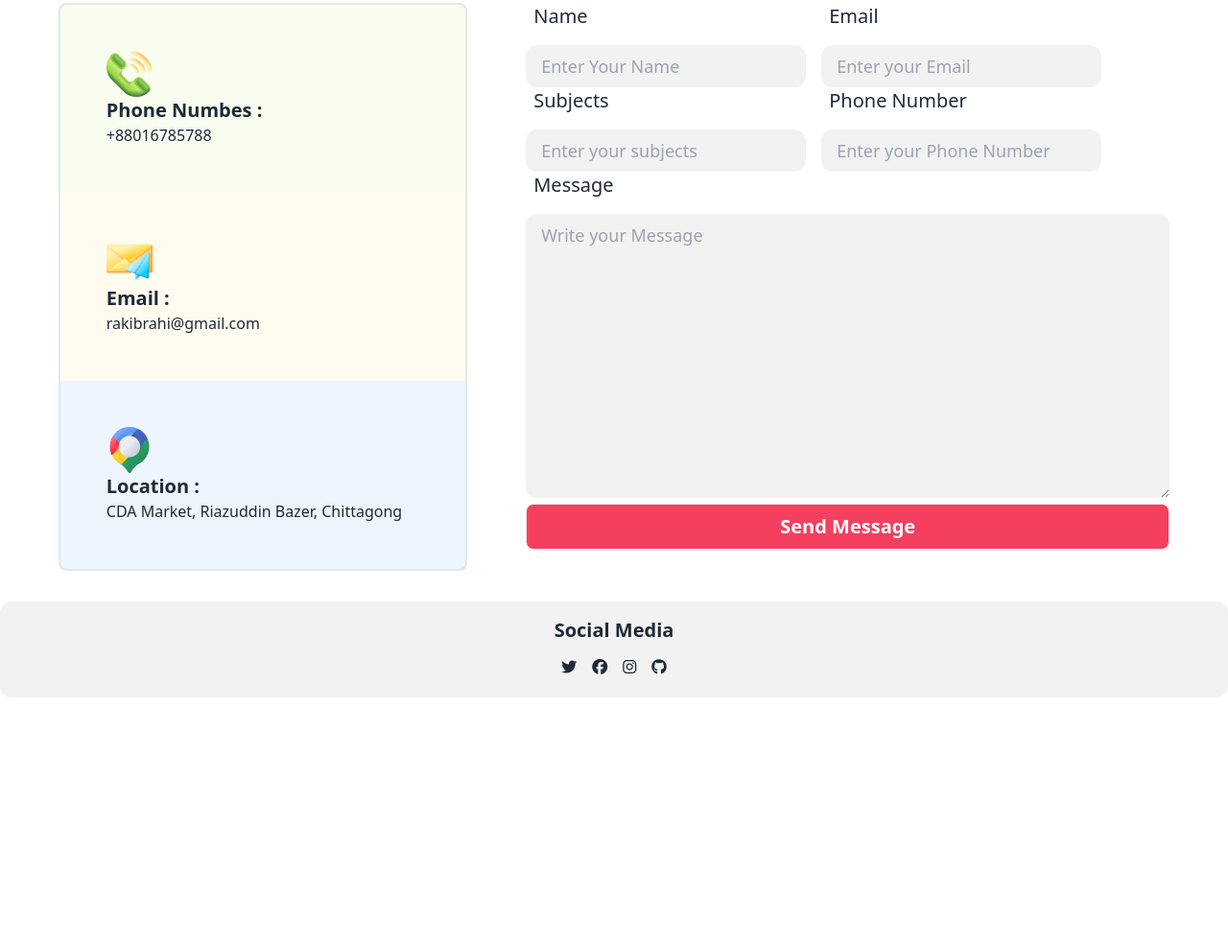
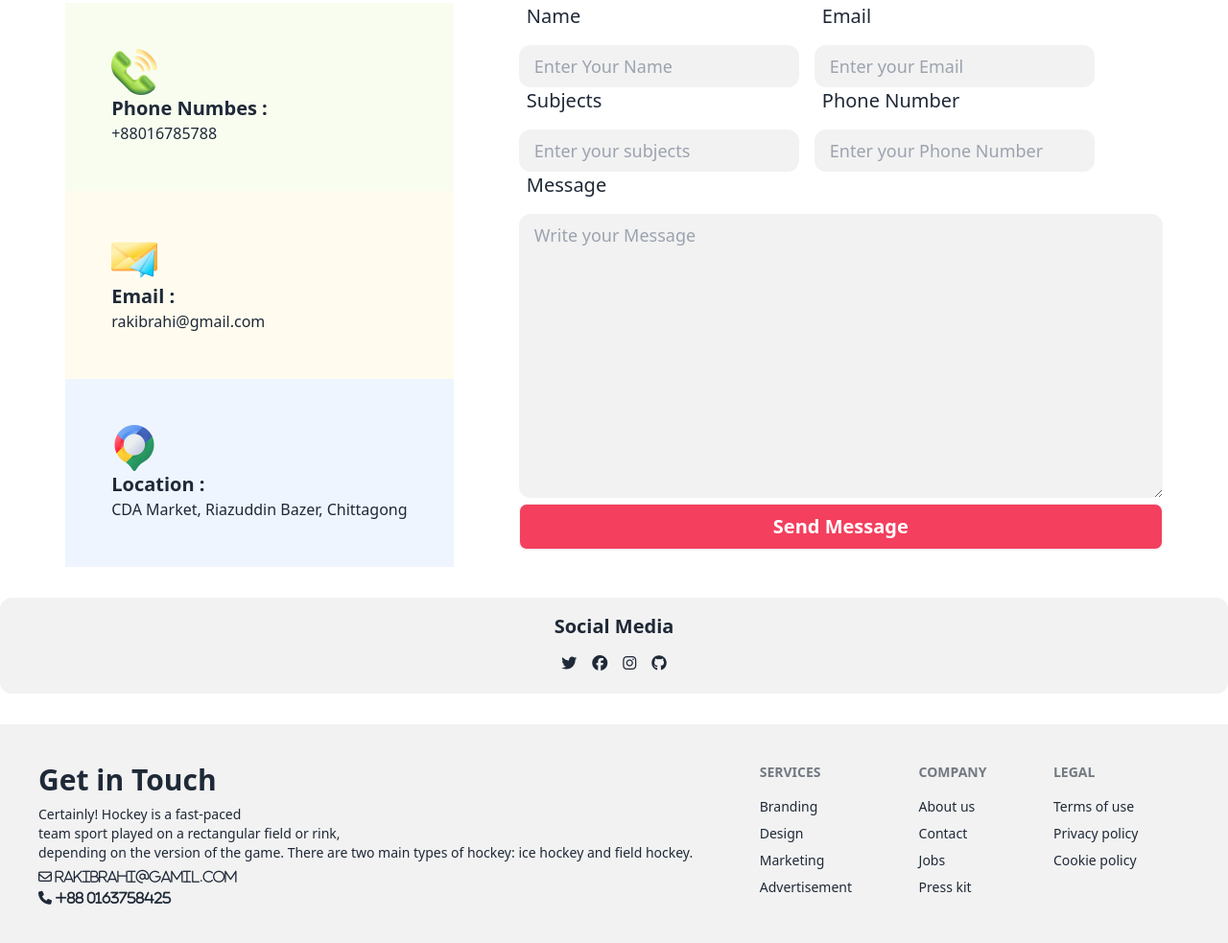
Before and after one commit to JSDelowar/Hockeys, a plain HTML site: page index.html in a window 1280 px wide. Shown: the part 4070-5053 px from the top of the page at 96% size. Before the commit the page ends 4829 px from the top, so only its background shows below. Drawn offline with nearby package versions, Linux system fonts and the light colour scheme.

Commit message:
I added footer section

```diff
--- a/index.html
+++ b/index.html
@@ -355,7 +355,7 @@
                 </div>
             </div>
             <div class="md:flex justify-evenly">
-                <div class="md:w-1/3 border-2 rounded-lg">
+                <div clas s="md:w-1/3 border-2 rounded-lg">
                     <div class="bg-[#BCED6D1A] p-12">
                         <img src="images/Group 1171275317.png" alt="">
                         <h2 class="text-xl font-bold">Phone Numbes :</h2>
@@ -419,6 +419,43 @@
             </div>
         </div>
     </main>
+    <!-- footer section  -->
+    <footer>
+        <footer class="footer p-10 bg-base-200 text-base-content container mx-auto">
+            <aside>
+                <!-- <svg width="50" height="50" viewBox="0 0 24 24" xmlns="http://www.w3.org/2000/svg" fill-rule="evenodd"
+                clip-rule="evenodd" class="fill-current">
+
+            </svg> -->
+                <h2 class="text-3xl font-bold">Get in Touch </h2>
+                <p>Certainly! Hockey is a fast-paced <br> team sport played
+                    on a rectangular field or rink, <br> depending on the version of the game. There are two main types of
+                    hockey: ice hockey and field hockey.</p>
+                <i class="fa-regular fa-envelope lowercase"> rakibrahi@gamil.com </i>
+                <i class="fa-solid fa-phone"> +88 0163758425</i>
+            </aside>
+            <nav>
+                <h6 class="footer-title">Services</h6>
+                <a class="link link-hover">Branding</a>
+                <a class="link link-hover">Design</a>
+                <a class="link link-hover">Marketing</a>
+                <a class="link link-hover">Advertisement</a>
+            </nav>
+            <nav>
+                <h6 class="footer-title">Company</h6>
+                <a class="link link-hover">About us</a>
+                <a class="link link-hover">Contact</a>
+                <a class="link link-hover">Jobs</a>
+                <a class="link link-hover">Press kit</a>
+            </nav>
+            <nav>
+                <h6 class="footer-title">Legal</h6>
+                <a class="link link-hover">Terms of use</a>
+                <a class="link link-hover">Privacy policy</a>
+                <a class="link link-hover">Cookie policy</a>
+            </nav>
+        </footer>
+    </footer>
 </body>
 
 </html>
```
Lines whose indentation alone changed are shown as unchanged.
